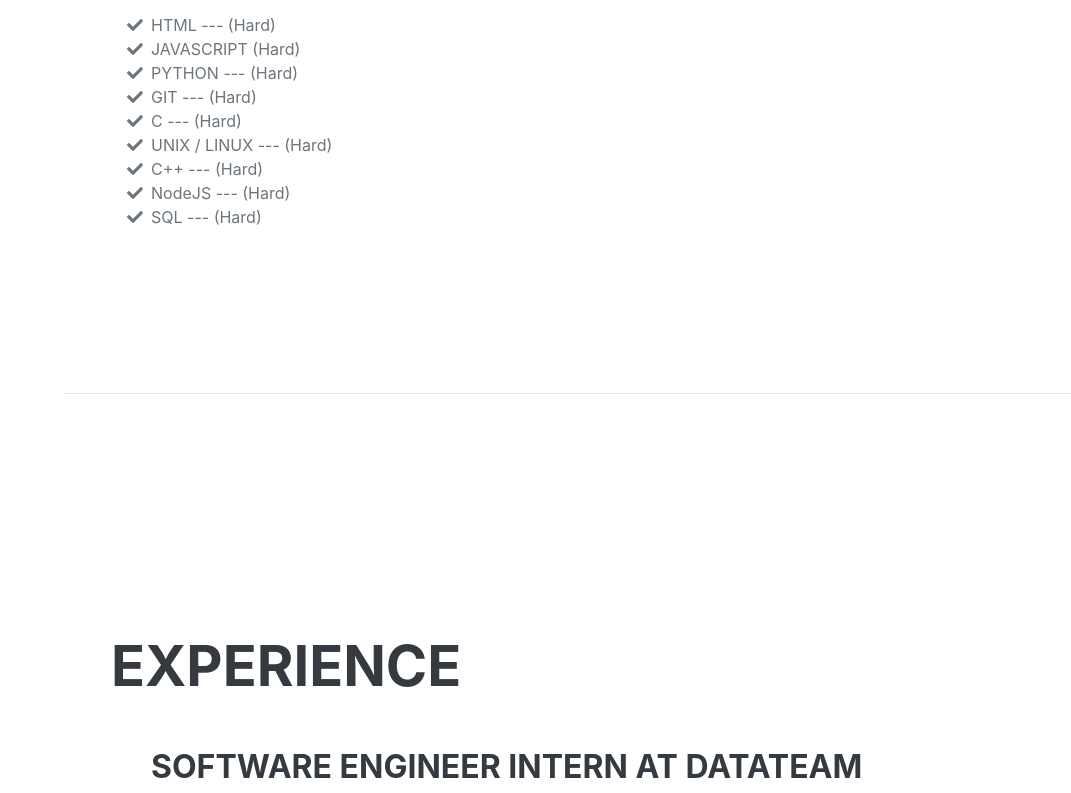
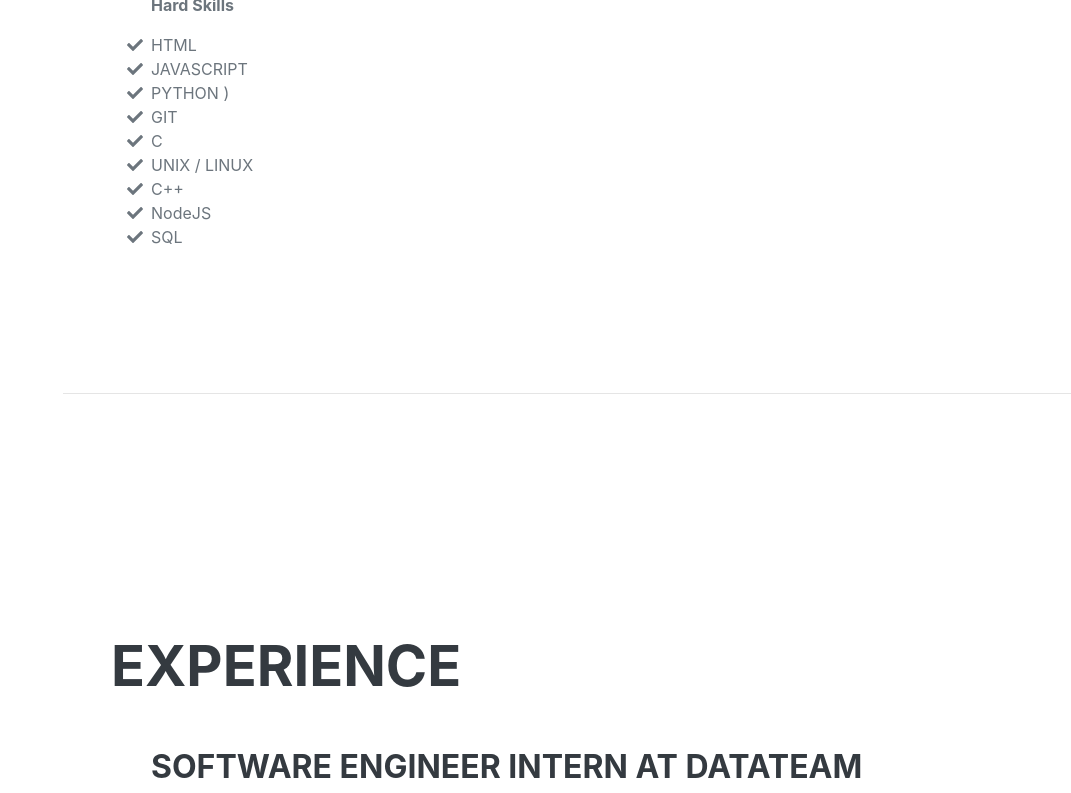
Before and after one commit to geridashja/geridashja.github.io, a plain HTML site: page index.html in a window 1280 px wide. Shown: the part 2010-2803 px from the top of the page, without its empty margins (209-1280 px from the left). Drawn offline with nearby package versions, Linux system fonts and the light colour scheme; a web font is replaced by a local one.

Commit message:
updatess

```diff
--- a/index.html
+++ b/index.html
@@ -94,41 +94,42 @@
                         <!-- <li class="list-inline-item"><i class="fa fa-plus"></i></li> -->
                     </ul>
                     <ul class="fa-ul mb-0">
+                        <p><strong>Hard Skills</strong></p>
                         <li>
                             <span class="fa-li"><i class="fas fa-check"></i></span>
-                            HTML  --- (Hard)
+                            HTML
                         </li>
                         <li>
                             <span class="fa-li"><i class="fas fa-check"></i></span>
-                            JAVASCRIPT (Hard)
+                            JAVASCRIPT
                         </li>
                         <li>
                             <span class="fa-li"><i class="fas fa-check"></i></span>
-                            PYTHON  --- (Hard)
+                            PYTHON )
                         </li>
                         <li>
                             <span class="fa-li"><i class="fas fa-check"></i></span>
-                            GIT  --- (Hard)
+                            GIT
                         </li>
                         <li>
                             <span class="fa-li"><i class="fas fa-check"></i></span>
-                            C  --- (Hard)
+                            C
                         </li>
                         <li>
                             <span class="fa-li"><i class="fas fa-check"></i></span>
-                            UNIX / LINUX  --- (Hard)
+                            UNIX / LINUX
                         </li>
                         <li>
                             <span class="fa-li"><i class="fas fa-check"></i></span>
-                            C++  --- (Hard)
+                            C++
                         </li>
                         <li>
                             <span class="fa-li"><i class="fas fa-check"></i></span>
-                            NodeJS --- (Hard)
+                            NodeJS
                         </li>
                         <li>
                             <span class="fa-li"><i class="fas fa-check"></i></span>
-                            SQL  --- (Hard)
+                            SQL
                         </li>
                     </ul>
                 </div>
```
